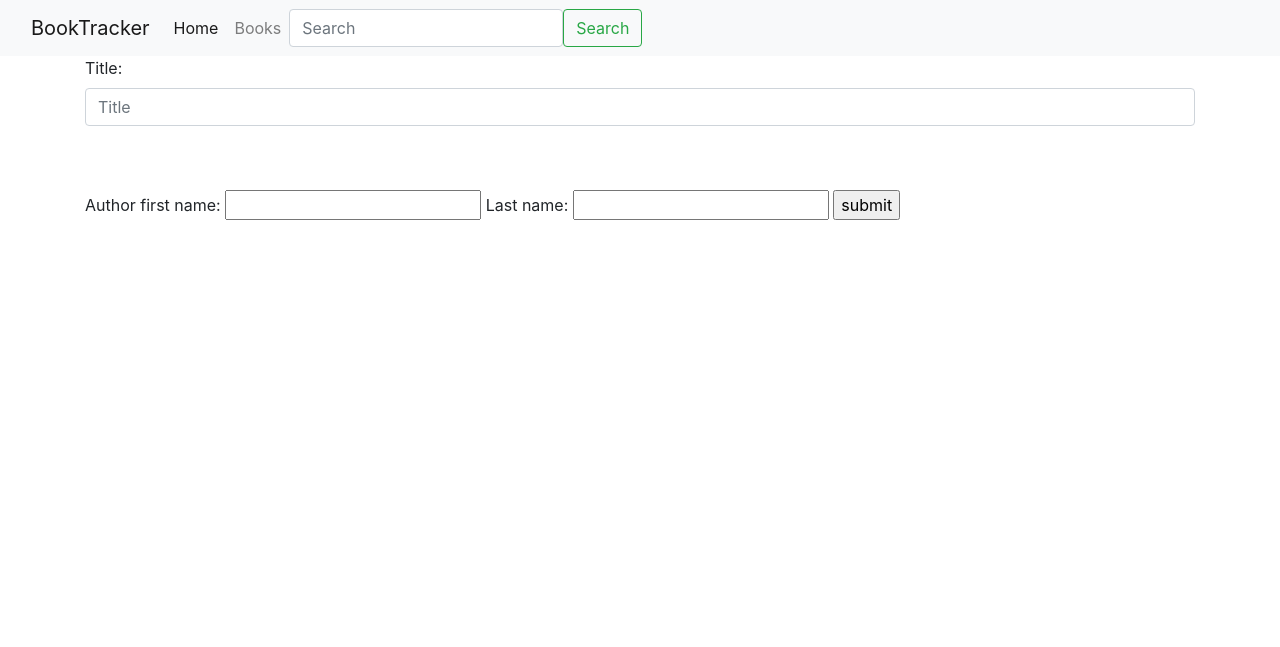
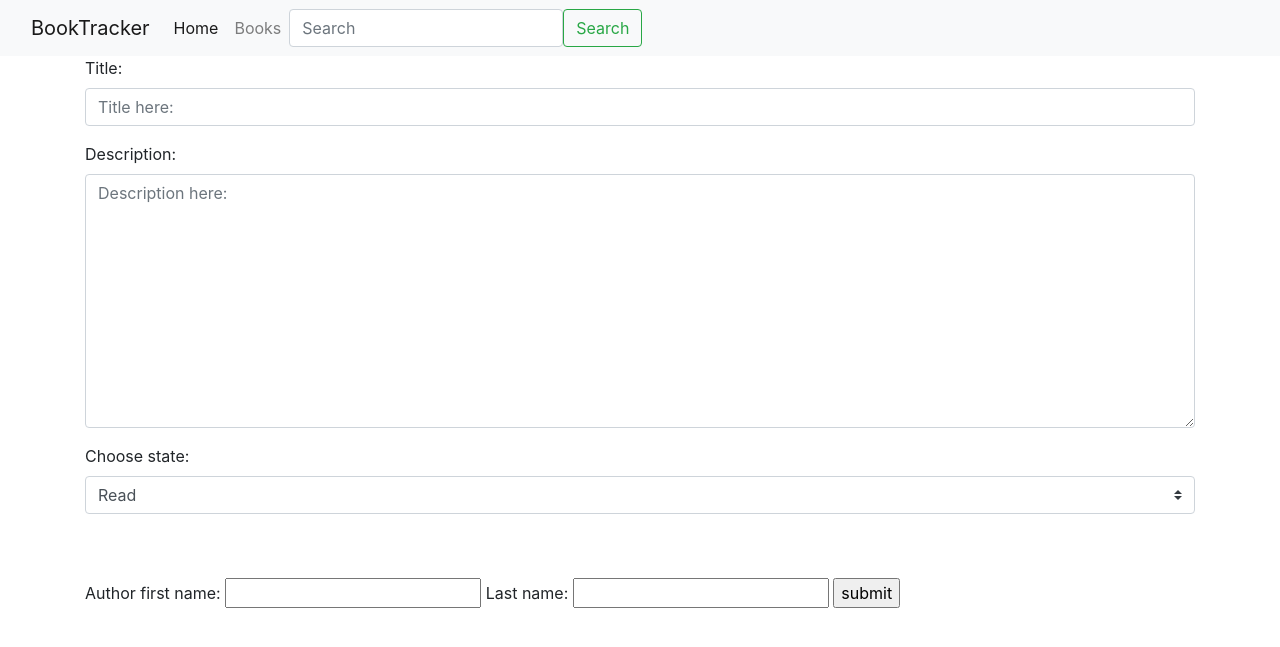
Before and after one commit to RaduIordac/book, a Django app: page /books/create/ in a window 1280 px wide. Shown: the top 647 px of the page. Run offline with Django 4.2, Linux system fonts and the light colour scheme; some libraries are stand-ins or nearby versions.

Commit message:
4th book_appv2

```diff
--- a/book_app/forms.py
+++ b/book_app/forms.py
@@ -12,9 +12,24 @@ class BookForm(forms.ModelForm):
     title = forms.CharField(widget=forms.TextInput(
         attrs={
         'class':'form-control',
-        'placeholder':'Title'
+        'placeholder':'Title here:'
         }
     ))
+    description = forms.CharField(widget=forms.Textarea(
+        attrs={
+        'class':'form-control',
+        'placeholder':'Description here:'
+        }
+    ))
+    state = forms.ChoiceField(choices=Book.State.choices , widget=forms.Select(
+        attrs={
+            'class': 'custom-select',
+            'placeholder': 'Choose state:'
+        }
+    ))
+
+
+
     #crispyforms librarie stilizari clase python
 
     def clean_title(self):
--- a/book_app/templates/base.html
+++ b/book_app/templates/base.html
@@ -68,8 +68,8 @@
                 <li class="nav-item">
                     <a class="nav-link" href="{% url 'books' %}">Books</a>
             </ul>
-            <form class="d-flex" id="search-form">
-                <input class="form-control me-2" type="search" placeholder="Search" aria-label="Search">
+            <form class="d-flex" id="search-form" method="get" action="{% url 'books' %}">
+                <input class="form-control me-2" type="search" placeholder="Search" aria-label="Search" name ="search" value="{{search_text}}">
                 <button class="btn btn-outline-success" type="submit">Search</button>
             </form>
         </div>
--- a/book_app/templates/create_books.html
+++ b/book_app/templates/create_books.html
@@ -9,8 +9,16 @@
         {{ form.title.errors }}
         <label for = "{{ form.title.id_for_label }}">  Title:       </label>
         {{ form.title }}
-
-
+    </div>
+     <div class = "form-group">
+        {{ form.description.errors }}
+        <label for = "{{ form.description.id_for_label }}">  Description:       </label>
+        {{ form.description }}
+    </div>
+    <div class = "form-group">
+        {{ form.state.errors }}
+        <label for = "{{ form.state.id_for_label }}">  Choose state:       </label>
+        {{form.state}}
     </div>
     <br>
     <br>
--- a/book_app/views.py
+++ b/book_app/views.py
@@ -12,7 +12,12 @@ def home_view(request):
     return render(request, template_name='home.html')
 
 def show_books_view(request):
-    return render(request, template_name= "books.html", context={"context_books" : Book.objects.all()})
+    books = Book.objects.all()
+    search_text = request.GET.get("search", "")
+    if search_text:
+        books = books.filter(title__contains=search_text)
+
+    return render(request, template_name= "books.html", context={"context_books" : books, "search_text": search_text},)
 
 def create_book(request):
     if request.method == "GET":
```
